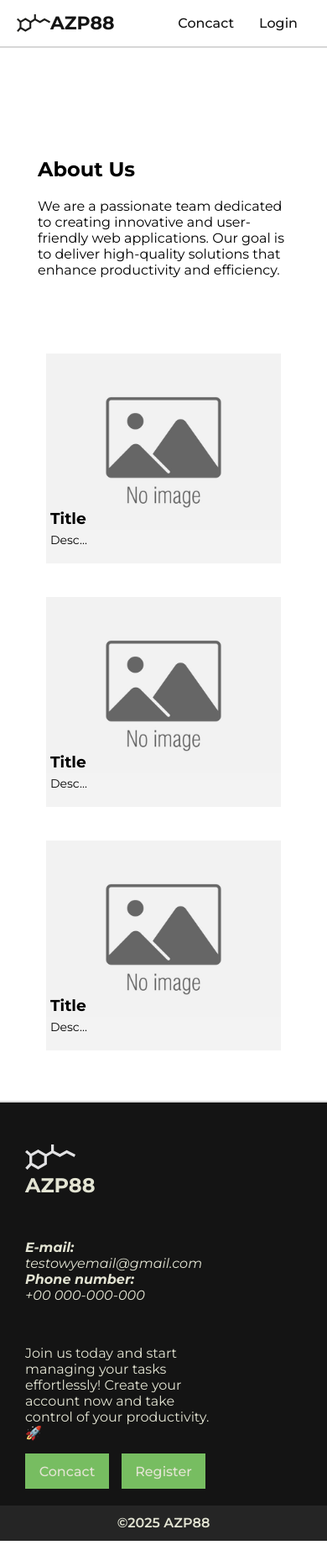
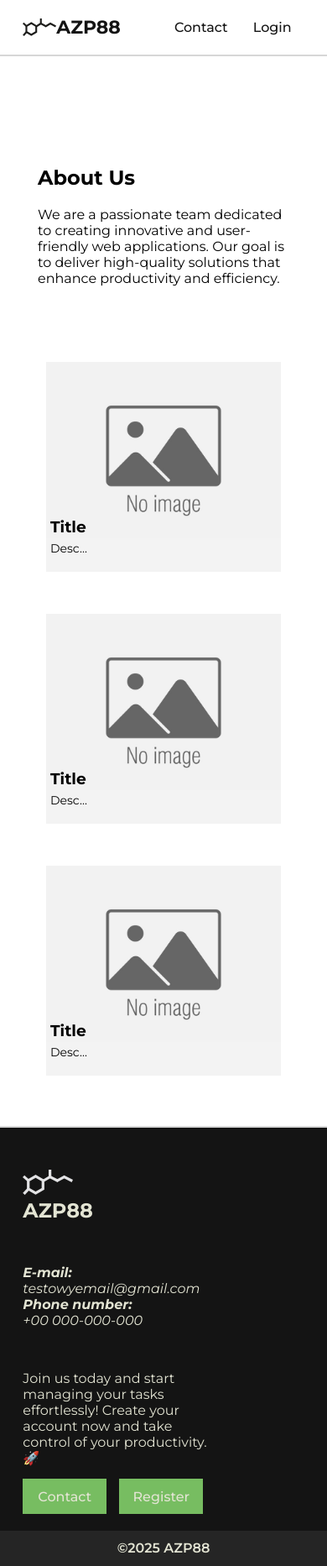
Before and after one commit to AZC88-Labs/AZP88, a plain HTML site: page index.html in a window 390 px wide. Shown: the whole page at 84% size. Before the commit the page ends 1835 px from the top, so only its background shows below. Drawn offline with Linux system fonts and the light colour scheme.

Commit message:
optymalization

```diff
--- a/css/style.css
+++ b/css/style.css
@@ -12,8 +12,8 @@ header{
     display: flex;
     justify-content: space-between;
     align-items: center;
-    padding: 0 110px;
-    height: 65px;
+    padding: 0 7vw;
+    min-height: 65px;
     border-bottom: 2px solid #D7D7D7;
 }
 main {
@@ -97,7 +97,7 @@ footer a{
     color: #E3E4D3;
 }
 .footer-content{
-    padding: 0 110px;
+    padding: 0 7vw;
     display: flex;
     justify-content: space-between;
     align-items: flex-start;
@@ -159,27 +159,15 @@ footer .footbutton {
         gap:50px;
     }
     main section{
-        padding: 20px 150px;
-    }
-}
-@media (max-width: 1255px) {
-    #features{
-        gap:40px;
-    }
-    main section{
-        padding: 20px 100px;
+        padding: 20px 120px;
     }
 }
 @media (max-width: 767px) {
-    header{
-        padding: 0 20px;
-    }
     main section{
         padding: 20px 20px;
         align-items: center;
     }
-    #features{
-        flex-wrap: nowrap;
+    #features, .footer-content{
         flex-direction: column;
     }
     .logo{
@@ -190,10 +178,6 @@ footer .footbutton {
     }
     address {
         display: block;
-    }
-    .footer-content{
-        padding: 0 30px;
-        flex-direction: column;
     }
     .footer-left, .footer-right {
         width: 100%;
--- a/index.html
+++ b/index.html
@@ -31,15 +31,15 @@
             <img src="img/logo.svg" alt="logo" width="60" class="logo">
             <h1><a href="#">AZP88</a></h1>
         </div>
-        <nav>   <!-- Website navigation -->
+        <nav role="navigation">   <!-- Website navigation -->
             <ul>
-                <li class="nav-item"><a href="#">Concact</a></li>
-                <li class="nav-item"><a href="#">Login</a></li>
+                <li class="nav-item"><a href="#" aria-label="Go to Contact Page">Contact</a></li>
+                <li class="nav-item"><a href="#" aria-label="Go to Login Page">Login</a></li>
             </ul>
         </nav>
     </header>
     <main>
-        <section id="slider">
+        <section id="slider" aria-hidden="true">
 
         </section>
         <section id="about">
@@ -54,7 +54,7 @@
         <section id="features">
             <div class="feature-box">
                 <div class="photo">
-                    <img src="img/noimage.jpg" alt="logo">
+                    <img src="img/noimage.jpg" alt="logo" loading="lazy">
                 </div>
                 <div class="feature-box-info">
                     <h3>Title</h3>
@@ -64,7 +64,7 @@
 
             <div class="feature-box">
                 <div class="photo">
-                    <img src="img/noimage.jpg" alt="logo">
+                    <img src="img/noimage.jpg" alt="logo" loading="lazy">
                 </div>
                 <div class="feature-box-info">
                     <h3>Title</h3>
@@ -74,7 +74,7 @@
 
             <div class="feature-box">
                 <div class="photo">
-                    <img src="img/noimage.jpg" alt="logo">
+                    <img src="img/noimage.jpg" alt="logo" loading="lazy">
                 </div>
                 <div class="feature-box-info">
                     <h3>Title</h3>
@@ -101,7 +101,7 @@
             <div class="footer-right">
                 <p>Join us today and start managing your tasks effortlessly! Create your account now and take control of your productivity. 🚀</p>
                 <div class="footer-buttons">
-                    <a href="#" class="footbutton">Concact</a>
+                    <a href="#" class="footbutton">Contact</a>
                     <a href="#" class="footbutton">Register</a>
                 </div>
             </div>
```
